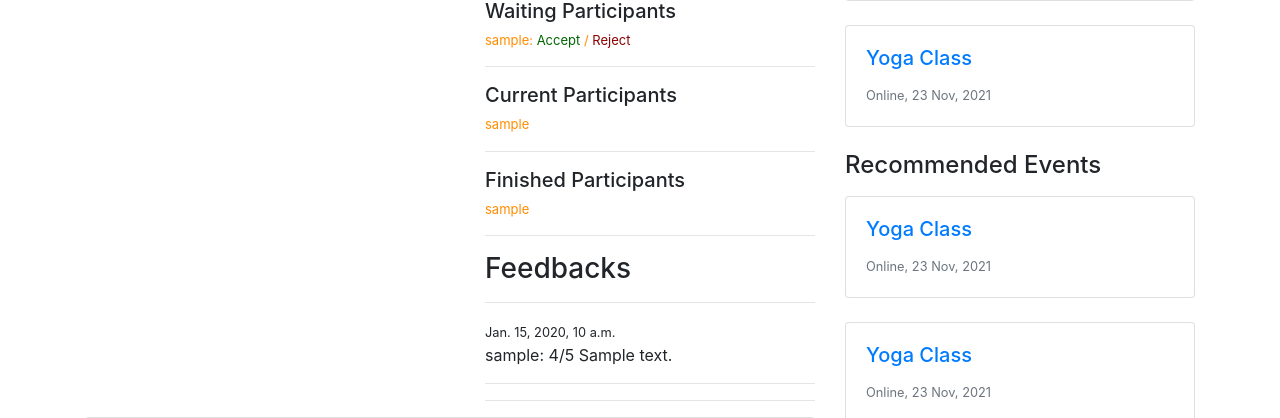
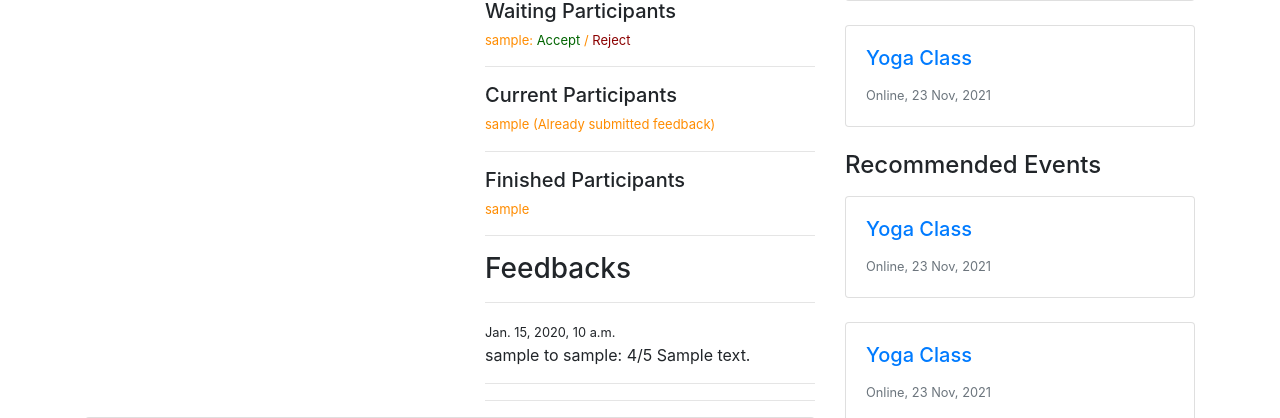
Before and after one commit to ezgisendil/SWE573-WebDevelopmentProject, a Django app: page / in a window 1280 px wide. Shown: the part 410-828 px from the top of the page. Run offline with Django 3.2, Linux system fonts and the light colour scheme; a user stored in the database is signed in; tables that the repository leaves empty hold one stand-in row (values such as "Sample post"); grey boxes marked "Sample" are stand-in pictures; some libraries are stand-ins or nearby versions.

Commit message:
feedback model and view modified

```diff
--- a/service/models.py
+++ b/service/models.py
@@ -35,7 +35,17 @@ class Offer(models.Model):
 
     def clean(self):
         if self.num_participants > self.max_participants:
-            raise ValidationError(('Maximum number of participants cannot be less than number of current participants!'))
+            raise ValidationError(_('Maximum number of participants cannot be less than number of current participants!'))
+
+    @property
+    def feedback_senders(self):
+
+        return list(self.feedbacks.values_list("sender__username", flat=True))
+
+    @property
+    def feedback_receivers(self):
+
+        return list(self.feedbacks.values_list("receiver__username", flat=True))
 
 class Notification(models.Model):
     user = models.ForeignKey(User, on_delete=models.CASCADE)
@@ -50,7 +60,8 @@ class Notification(models.Model):
     # OFFER_NEW_FEEDBACK
 
 class Feedback(models.Model):
-    author = models.ForeignKey(User, on_delete=models.CASCADE)
+    sender = models.ForeignKey(User, on_delete=models.CASCADE, related_name="sent_feedbacks")
+    receiver = models.ForeignKey(User, on_delete=models.CASCADE, related_name="received_feedbacks")
     offer = models.ForeignKey(Offer, on_delete=models.DO_NOTHING, related_name="feedbacks")
     content = models.TextField(verbose_name='content')
     rating = models.PositiveSmallIntegerField(default=5, validators=[MinValueValidator(1), MaxValueValidator(5)])
--- a/service/templates/service/base/offer_detail_base.html
+++ b/service/templates/service/base/offer_detail_base.html
@@ -3,7 +3,11 @@
     <img class="rounded-circle article-img" src="{{ offer.author.profile.image.url }}">
     <div class="media-body">
         <div class="article-metadata">
+        {% if offer.author == user %}
+            <a class="mr-2" href="/profile/">{{ offer.author }}</a>
+        {% else %}
             <a class="mr-2" href="{% url 'user-posts' offer.author.username %}">{{ offer.author }}</a>
+        {% endif %}
             <small class="text-muted">{{ offer.date_posted | date:"F d, Y"}}</small>
         </div>
         <h2 class="article-title">{{ offer.title }}</h2>
@@ -18,13 +22,17 @@
         {% elif user.is_authenticated and user in offer.waiting_participants.all %}
         <p class="article-content" style="color: green">You have already applied for this service and your application is waiting.</p>
         {% elif user.is_authenticated and user in offer.current_participants.all %}
-        <p class="article-content" style="color: green">You have already enrolled for this service. The author will be paid by timecredits after you submit your feedback.</p>
-        <a class="btn btn-secondary btn-sm mt-1 mb-1" href="{% url 'feedback-create' offer.id %}" type="submit">Submit Feedback</a>
+        <p class="article-content" style="color: green">You have already enrolled for this service. The author will be paid by timecredits after you and the offerer submit the feedback.</p>
+            {% if user.username not in offer.feedback_senders %}
+            <a class="btn btn-secondary btn-sm mt-1 mb-1" href="{% url 'feedback-create' offer.id offer.author.username %}" type="submit">Submit Feedback</a>
+            {% else %}
+            You have already submitted a feedback for this service.
+            {% endif %}
         {% elif user.is_authenticated and user in offer.finished_participants.all %}
         <p class="article-content" style="color: green">You already used this service and the service is now completed.</p>
         {% elif user.is_authenticated and user.profile.timecredit < offer.timecredit %}
         <p class="article-content" style="color: red">You need at least {{offer.timecredit}} timecredit, but you have {{user.profile.timecredit}} timecredit available.</p>
-        {% elif user.is_authenticated and user.profile.timecredit < offer.timecredit %}
+        {% elif user.is_authenticated and offer.num_participants >= offer.max_participants %}
         <p class="article-content" style="color: red">This offer has already reached its limit and does not accept new applications.</p>
         {% elif user.is_authenticated %}
         <a class="btn btn-secondary btn-sm mt-1 mb-1" href="{% url 'offer-apply' offer.id %}" type="submit">Apply</a>
@@ -45,7 +53,7 @@
             <hr />
             <h5>Current Participants</h5>
             {% for participant in offer.current_participants.all %}
-                <p class="article-content" style="color: darkorange; font-size:small">{{participant.username}}</p>
+                <p class="article-content" style="color: darkorange; font-size:small">{{participant.username}} {% if participant.username not in offer.feedback_receivers %}<a class="" href="{% url 'feedback-create' offer.id participant.username %}" type="submit">(Submit Feedback)</a> {% else %} (Already submitted feedback) {% endif %}</p>
             {% empty %}
             <p class="article-content" style="color: darkblue; font-size:small">There is no current participant yet.</p>
             {% endfor %}
@@ -62,7 +70,7 @@
         <hr />
         {% for feedback in offer.feedbacks.all %}
         <small> {{feedback.date_posted}}</small>
-            <p class="article-content">  {{feedback.author}}: {{feedback.rating}}/5
+            <p class="article-content">  {{feedback.sender}} to {{feedback.receiver}}: {{feedback.rating}}/5
                 {{feedback.content}}</p>
             <hr />
             {% empty %}
--- a/service/urls.py
+++ b/service/urls.py
@@ -22,7 +22,7 @@ urlpatterns = [
     path('offer/list/my/<str:filter>/', OfferListView.as_view(), name = 'applied-offer-list'),
     path('offer/list/<str:username>/', OfferListView.as_view(), name = 'offer-list-user'),
     path('offer/new/', OfferCreateView.as_view(), name = 'offer-create'),
-    path('offer/<int:pk>/feedback/', FeedbackCreateView.as_view(), name = 'feedback-create'),
+    path('offer/<int:pk>/feedback/<str:receiver>/', FeedbackCreateView.as_view(), name = 'feedback-create'),
     path('offer/<int:pk>/update/', OfferUpdateView.as_view(), name = 'offer-update'),
     path('offer/<int:pk>/delete/', OfferDeleteView.as_view(), name = 'offer-delete'),
     path('offer/<int:pk>/apply/', views.apply_offer, name = 'offer-apply'),
--- a/service/views.py
+++ b/service/views.py
@@ -253,22 +253,36 @@ class FeedbackCreateView(LoginRequiredMixin, CreateView):
     #fields = ['title', 'content','location','date']
     form_class = FeedbackForm
     def form_valid(self, form):
-        form.instance.author = self.request.user #author of the form
+        form.instance.sender = self.request.user #author of the form
+
+        receiver = User.objects.filter(username=self.kwargs.get("receiver")).first()
+        form.instance.receiver = receiver
+
         offer = Offer.objects.filter(pk=self.kwargs.get('pk')).first()
         form.instance.offer = offer
 
         response = super().form_valid(form)  #validate the form
 
         with transaction.atomic():
-            offer.current_participants.remove(self.request.user)
-            offer.finished_participants.add(self.request.user)
-            offer.author.profile.timecredit += offer.timecredit
-            offer.author.profile.save()
+            if offer.author == receiver:
+                notification = Notification(user=offer.author, offer=offer, action="OFFER_NEW_FEEDBACK")
+                notification.save()
 
-            notification = Notification(user=offer.author, offer=offer, action="OFFER_NEW_FEEDBACK")
-            notification.save()
+            if offer.feedbacks.filter(Q(sender=receiver) & Q(receiver=self.request.user)).exists():
+                participant = receiver if offer.author != receiver else self.request.user
+                offer.current_participants.remove(participant)
+                offer.finished_participants.add(participant)
+                offer.author.profile.timecredit += offer.timecredit
+                offer.author.profile.save()
+
 
         return response
+
+    def get_context_data(self, **kwargs):
+        context = super(FeedbackCreateView, self).get_context_data(**kwargs)
+        context["receiver"] = self.kwargs.get("receiver")
+
+        return context
 
 class MessageCreateView(LoginRequiredMixin, CreateView):
     model = Message
--- a/service_search/settings.py
+++ b/service_search/settings.py
@@ -86,7 +86,7 @@ DATABASES = {
 DATABASES = {
     'default': {
         'ENGINE': 'django.db.backends.postgresql',
-        'NAME': 'project573',
+        'NAME': '573',
         # 'NAME': os.environ.get('DB_NAME'),
         'USER': os.environ.get('DB_USER'),
         'PASSWORD': os.environ.get('DB_PASS'),
```
Also changed, not shown: accounts/migrations/0001_initial.py, service/migrations/0001_initial.py.
